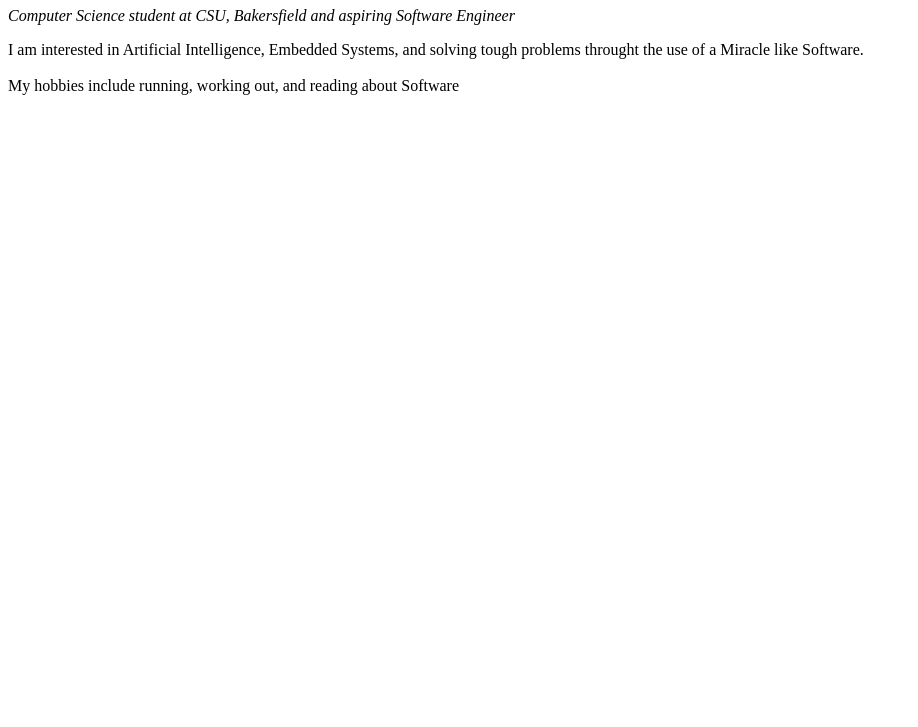
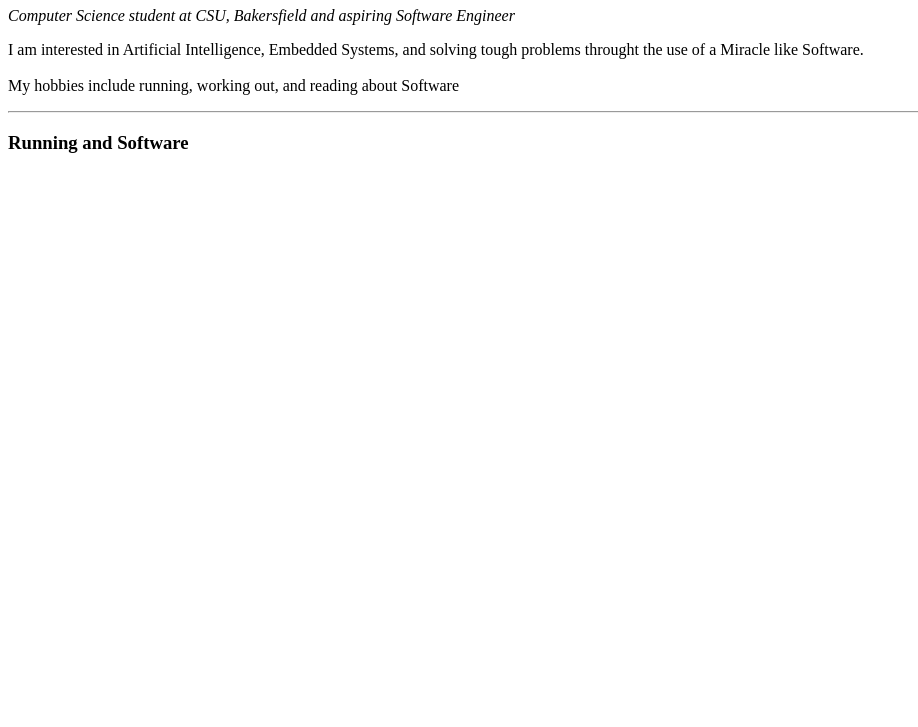
Before and after one commit to dantor09/group_website, a plain HTML site: page index.html in a window 1280 px wide. Shown: the part 73-800 px from the top of the page, without its empty margins (0-918 px from the left). Drawn offline with Linux system fonts and the light colour scheme.

Commit message:
Add H3 tag

```diff
--- a/index.html
+++ b/index.html
@@ -11,6 +11,8 @@
     <h1> Daniel Torres </h1>
     <p> <em> Computer Science student at CSU, Bakersfield and aspiring Software Engineer </em> </p>
     <p> I am interested in Artificial Intelligence, Embedded Systems, and solving tough problems throught the use of a Miracle like Software. <br> </br> My hobbies include running, working out, and reading about Software</p>
+    <hr>
+    <h3>Running and Software</h3>
 
 
 
```
